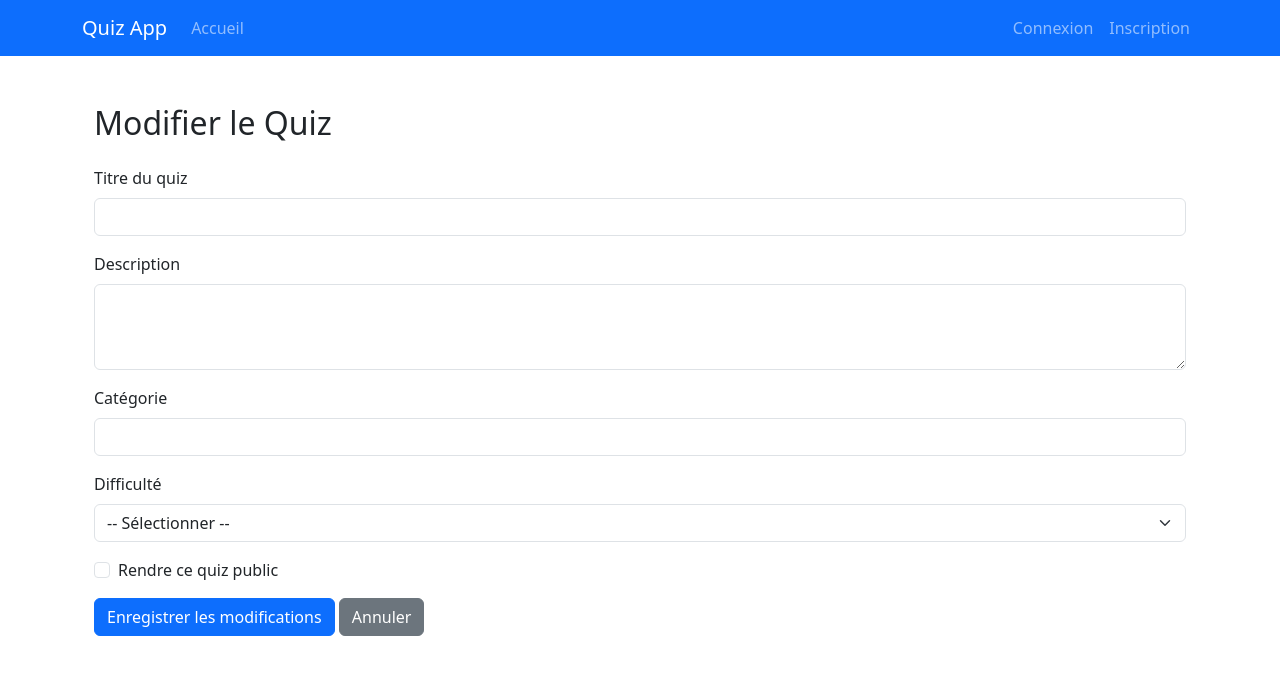
After one commit to Nope-Nieks/MyQuizEcono, a Flask app: template app/templates/main/edit_quiz.html in a window 1280 px wide. The commit adds this page. Shown: the top 675 px of the page. Run offline with Flask 3, Linux system fonts and the light colour scheme; the template is opened without the code that fills it, so the values that code supplies are empty; some libraries are stand-ins or nearby versions.

Commit message:
edit_quiz

```diff
--- /dev/null
+++ b/app/templates/main/edit_quiz.html
@@ -0,0 +1,46 @@
+{% extends 'base.html' %}
+
+{% block title %}Modifier le Quiz - {{ quiz.title }}{% endblock %}
+
+{% block content %}
+<div class="container mt-5">
+    <h2 class="mb-4">Modifier le Quiz</h2>
+
+    <form method="POST" action="{{ url_for('main.edit_quiz', quiz_id=quiz.id) }}">
+        <div class="mb-3">
+            <label for="title" class="form-label">Titre du quiz</label>
+            <input type="text" class="form-control" id="title" name="title" value="{{ quiz.title }}" required>
+        </div>
+
+        <div class="mb-3">
+            <label for="description" class="form-label">Description</label>
+            <textarea class="form-control" id="description" name="description" rows="3">{{ quiz.description }}</textarea>
+        </div>
+
+        <div class="mb-3">
+            <label for="category" class="form-label">Catégorie</label>
+            <input type="text" class="form-control" id="category" name="category" value="{{ quiz.category }}">
+        </div>
+
+        <div class="mb-3">
+            <label for="difficulty" class="form-label">Difficulté</label>
+            <select class="form-select" id="difficulty" name="difficulty">
+                <option value="">-- Sélectionner --</option>
+                <option value="Facile" {{ 'selected' if quiz.difficulty == 'Facile' else '' }}>Facile</option>
+                <option value="Moyen" {{ 'selected' if quiz.difficulty == 'Moyen' else '' }}>Moyen</option>
+                <option value="Difficile" {{ 'selected' if quiz.difficulty == 'Difficile' else '' }}>Difficile</option>
+            </select>
+        </div>
+
+        <div class="form-check mb-3">
+            <input class="form-check-input" type="checkbox" id="is_public" name="is_public" {% if quiz.is_public %}checked{% endif %}>
+            <label class="form-check-label" for="is_public">
+                Rendre ce quiz public
+            </label>
+        </div>
+
+        <button type="submit" class="btn btn-primary">Enregistrer les modifications</button>
+        <a href="{{ url_for('main.view_quiz', quiz_id=quiz.id) }}" class="btn btn-secondary">Annuler</a>
+    </form>
+</div>
+{% endblock %}
--- a/app/templates/main/my_quizzes.html
+++ b/app/templates/main/my_quizzes.html
@@ -97,7 +97,7 @@
 </div>
 {% endif %}
 
-<script>
+<!-- <script>
 document.addEventListener('DOMContentLoaded', function() {
     alert('Current User ID: {{ current_user.id }}');
 });
@@ -107,5 +107,5 @@ document.addEventListener('DOMContentLoaded', function() {
 document.addEventListener('DOMContentLoaded', function() {
     alert('User ID: {{ debug.user_id }}, Quiz count: {{ debug.quiz_count }}, Auth: {{ debug.is_authenticated }}');
 });
-</script>
+</script> -->
 {% endblock %}
--- a/config.py
+++ b/config.py
@@ -23,9 +23,9 @@ class Config:
     # Utiliser DATABASE_URL de Render si disponible (pour PostgreSQL)
     # Sinon (local), utiliser un fichier SQLite app.db à la racine.
     database_url = os.environ.get('DATABASE_URL')
-    print("                ")
-    print('DATABASE_URL:', database_url)  # Debug: Afficher l'URL de la base de données
-    print("                ")
+    # print("                ")
+    # print('DATABASE_URL:', database_url)  # Debug: Afficher l'URL de la base de données
+    # print("                ")
 
     if database_url and database_url.startswith("postgres://"):
         # Remplacer postgres:// par postgresql:// pour compatibilité avec SQLAlchemy 2+
```
